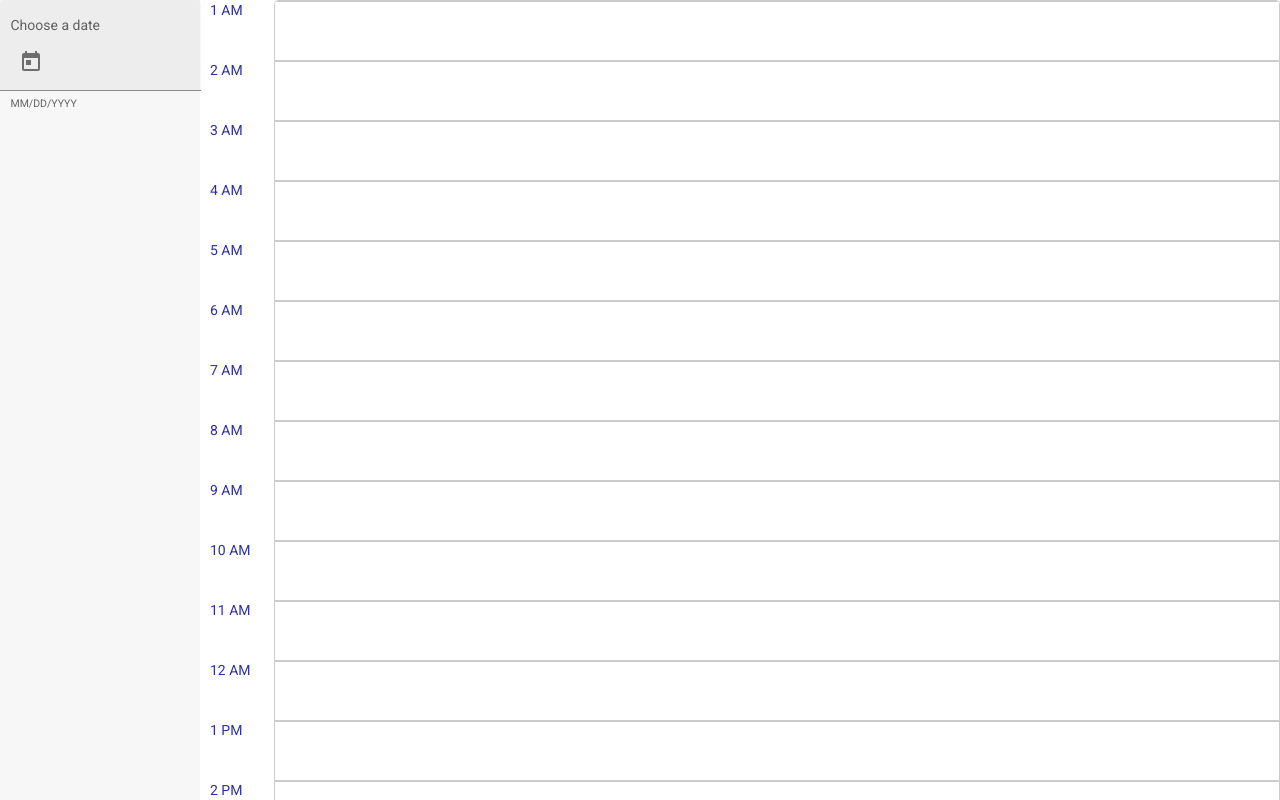
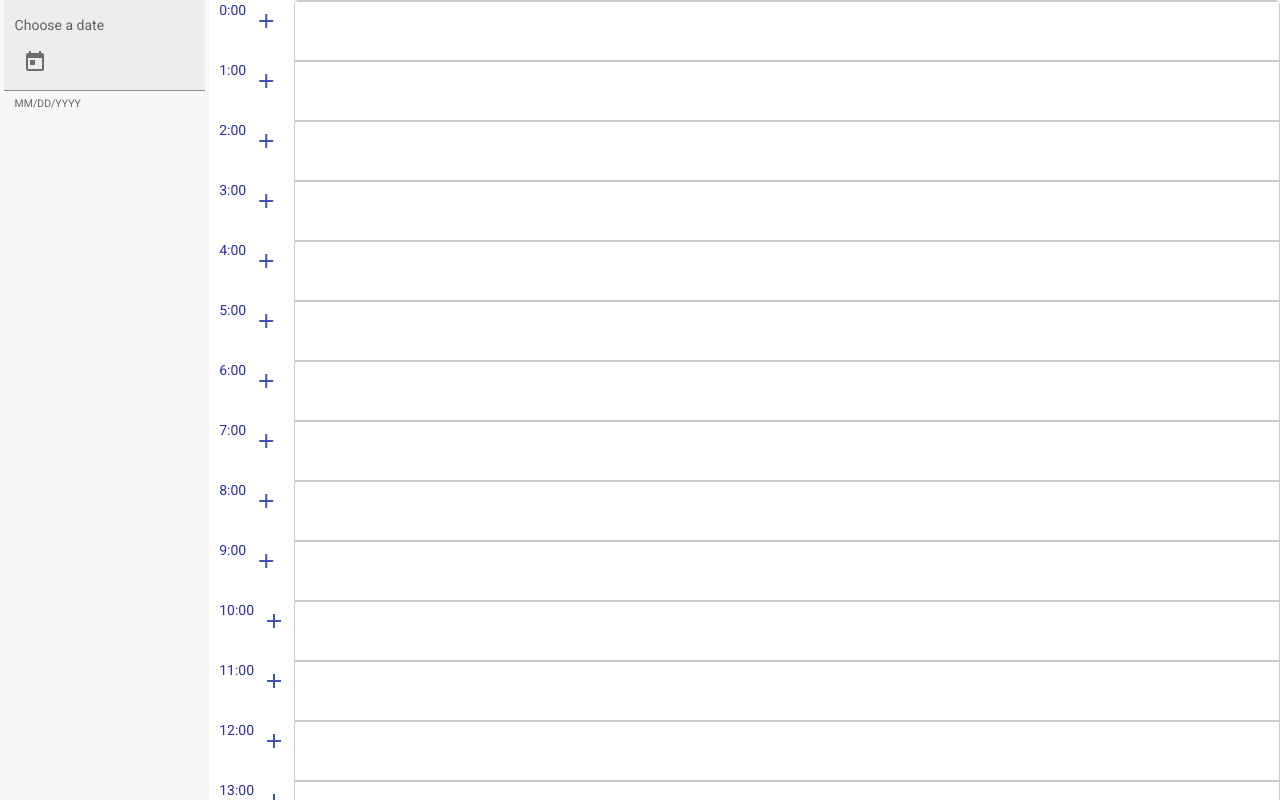
Before and after one commit to Viacheslav-ua/calendar-app, an Angular app: page /calendar in a window 1280 px wide. Built offline with nearby package versions, Linux system fonts and the light colour scheme.

Commit message:
added dialog ui

```diff
--- a/src/app/helpers/hours-list.ts
+++ b/src/app/helpers/hours-list.ts
@@ -1,4 +1,8 @@
-export const hoursList = ['1 AM', '2 AM', '3 AM', '4 AM', '5 AM', '6 AM', '7 AM', '8 AM', '9 AM',
-  '10 AM', '11 AM', '12 AM', '1 PM', '2 PM', '3 PM', '4 PM', '5 PM', '6 PM', '7 PM', '8 PM', '9 PM',
-  '10 PM', '11 PM', '12 PM',
-]
+// export const hoursList = ['1 AM', '2 AM', '3 AM', '4 AM', '5 AM', '6 AM', '7 AM', '8 AM', '9 AM',
+//   '10 AM', '11 AM', '12 AM', '1 PM', '2 PM', '3 PM', '4 PM', '5 PM', '6 PM', '7 PM', '8 PM', '9 PM',
+//   '10 PM', '11 PM', '12 PM',
+// ]
+
+// export get hoursList() {
+
+// }
--- a/src/app/pages/calendar/calendar.component.css
+++ b/src/app/pages/calendar/calendar.component.css
@@ -6,8 +6,11 @@
 }
 
 .sidebar {
+  display: flex;
+  flex-direction: column;
+  align-items: center;
   background-color: #f8f7f7;
-  width: 200px;
+  width: 250px;
   height: 100%;
 }
 
@@ -15,3 +18,10 @@
   width:  100%;
   overflow: auto;
 }
+
+.btn-add {
+  /* width: 100px; */
+  /* margin-left: auto;
+  margin-right: auto; */
+  margin: 20px 0;
+}
--- a/src/app/pages/calendar/calendar.component.ts
+++ b/src/app/pages/calendar/calendar.component.ts
@@ -4,7 +4,7 @@ import { ChangeDetectionStrategy, Component, OnInit } from '@angular/core';
   selector: 'app-calendar',
   templateUrl: './calendar.component.html',
   styleUrls: ['./calendar.component.css'],
-  // changeDetection: ChangeDetectionStrategy.OnPush,
+  changeDetection: ChangeDetectionStrategy.OnPush,
 })
 export class CalendarComponent implements OnInit {
 
--- a/src/app/pages/calendar/calendar.module.ts
+++ b/src/app/pages/calendar/calendar.module.ts
@@ -7,7 +7,7 @@ import { MatFormFieldModule } from '@angular/material/form-field';
 import { MatButtonModule } from '@angular/material/button';
 import { MatIconModule } from '@angular/material/icon';
 import { MatNativeDateModule } from '@angular/material/core';
-import {MatInputModule} from '@angular/material/input';
+import { MatInputModule } from '@angular/material/input';
 import { AppointmentListModule } from 'src/app/view/appointment-list/appointment-list.module';
 
 
--- a/src/app/view/appointment-list/appointment-list.component.css
+++ b/src/app/view/appointment-list/appointment-list.component.css
@@ -13,7 +13,7 @@
 }
 
 .time-list {
-  width: 80px;
+  width: 85px;
   min-height: 60px;
   display: inline-block;
 }
@@ -40,7 +40,7 @@
   color: #0d1197de;
   display: flex;
   flex-direction: row;
-  align-items: start;
+  align-items: flex-start;
   justify-content: space-between;
   box-sizing: border-box;
   font-size: 14px;
--- a/src/app/view/appointment-list/appointment-list.component.html
+++ b/src/app/view/appointment-list/appointment-list.component.html
@@ -1,7 +1,10 @@
 <div class="container" cdkDropListGroup>
   <div class="time-list">
     <div class="time-box" *ngFor="let item of hoursCaption">
-      {{item}}
+      {{item}}:00
+       <button mat-icon-button (click)="openDialog(item)" color="primary">
+          <mat-icon>add</mat-icon>
+      </button>
     </div>
   </div>
 
--- a/src/app/view/appointment-list/appointment-list.component.ts
+++ b/src/app/view/appointment-list/appointment-list.component.ts
@@ -1,19 +1,60 @@
-import { Component } from '@angular/core';
-import {CdkDragDrop, moveItemInArray} from '@angular/cdk/drag-drop';
-import { hoursList } from 'src/app/helpers/hours-list';
+import { Component, ChangeDetectionStrategy, Input } from '@angular/core';
+import { CdkDragDrop, moveItemInArray } from '@angular/cdk/drag-drop';
+import { MatDialog, MAT_DIALOG_DATA, MatDialogRef } from '@angular/material/dialog';
+import { DialogAddUiComponent } from './dialog-add-ui/dialog-add-ui.component';
+
+export interface DialogData {
+  hour: number;
+  appointment: string;
+}
+
+export interface Appointments {
+  date: Date;
+  appointment: string;
+}
 
 @Component({
   selector: 'app-appointment-list',
   templateUrl: './appointment-list.component.html',
-  styleUrls: ['./appointment-list.component.css']
+  styleUrls: ['./appointment-list.component.css'],
+  changeDetection: ChangeDetectionStrategy.OnPush,
 })
 export class AppointmentListComponent{
 
-  public hoursCaption = hoursList
+  public hour: number = 15
+  public appointment!: string
   public appointments = new Array(24)
+
+  // @Input() public dayAppointments!: Appointments[]
+  @Input() public hoursAppointment!: []
+
+
+  public get hoursCaption() {
+    const arr = []
+    for (let i = 0; i <= 23; i++) {
+      arr.push(i)
+    }
+    return arr
+  }
+
+  constructor(public dialog: MatDialog) {}
+
 
   drop(event: CdkDragDrop<string[]>) {
     moveItemInArray(this.appointments, event.previousIndex, event.currentIndex);
   }
 
+  openDialog(item: number): void {
+    console.log('openDialog', item);
+
+    const dialogRef = this.dialog.open(DialogAddUiComponent, {
+      data: {hour: item, appointment: this.appointment},
+    });
+
+    dialogRef.afterClosed().subscribe(result => {
+      console.log('The dialog was closed -', result);
+      // this.animal = result;
+    });
+  }
+
 }
--- /dev/null
+++ b/src/app/view/appointment-list/dialog-add-ui/dialog-add-ui.component.html
@@ -0,0 +1,12 @@
+<h1 mat-dialog-title>Hi </h1>
+<div mat-dialog-content>
+  <p>What's your favorite animal?</p>
+  <mat-form-field appearance="fill">
+    <mat-label>Favorite Animal</mat-label>
+    <input matInput [(ngModel)]="data.appointment">
+  </mat-form-field>
+</div>
+<div mat-dialog-actions>
+  <button mat-button (click)="onNoClick()">No Thanks</button>
+  <button mat-button [mat-dialog-close]="data" cdkFocusInitial>Ok</button>
+</div>
--- /dev/null
+++ b/src/app/view/appointment-list/dialog-add-ui/dialog-add-ui.component.ts
@@ -0,0 +1,23 @@
+import { Component, Inject, OnInit } from '@angular/core';
+import { MatDialog, MAT_DIALOG_DATA, MatDialogRef } from '@angular/material/dialog';
+import { DialogData } from '../appointment-list.component';
+
+@Component({
+  selector: 'app-dialog-add-ui',
+  templateUrl: './dialog-add-ui.component.html',
+  styleUrls: ['./dialog-add-ui.component.css']
+})
+export class DialogAddUiComponent {
+
+  appointment!: string
+
+  constructor(
+    public dialogRef: MatDialogRef<DialogAddUiComponent>,
+    @Inject(MAT_DIALOG_DATA) public data: DialogData,
+  ) {}
+
+  onNoClick(): void {
+    this.dialogRef.close();
+  }
+
+}
```
Also changed, not shown: src/app/pages/calendar/calendar.component.html (+13 -0 lines), src/app/view/appointment-list/appointment-list.module.ts (+16 -1 lines), src/app/view/appointment-list/dialog-add-ui/dialog-add-ui.component.css (added).
